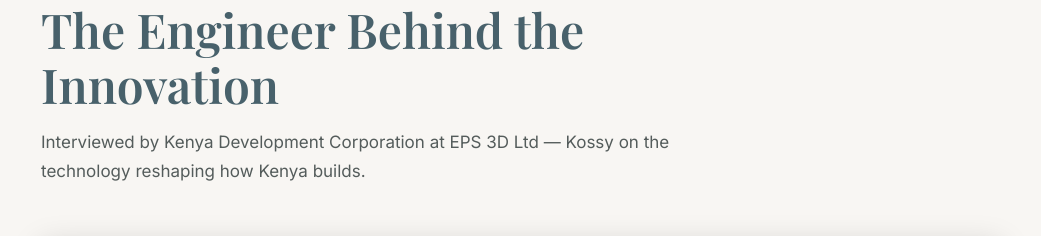
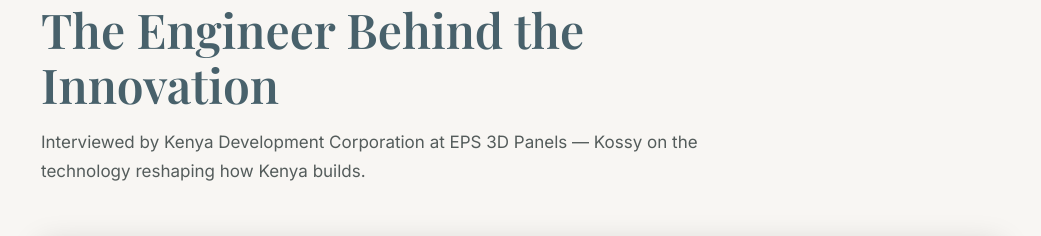
Before and after one commit to leon-madara/kossy-langat-website, a Next.js app: page /about in a window 1280 px wide. Shown: the part 3160-3396 px from the top of the page, without its empty margins (23-1064 px from the left). Built offline with nearby package versions, Linux system fonts and the light colour scheme; a web font is replaced by a local one.

Commit message:
content: EPS 3D Ltd to Panels, email update, about/BBS copy changes

```diff
--- a/src/app/about/page.tsx
+++ b/src/app/about/page.tsx
@@ -374,7 +374,7 @@
                         <SectionLabel number="05" text="In Her Own Words" className="mb-6" />
                         <h2 className="interview-headline">The Engineer Behind the Innovation</h2>
                         <p className="interview-subhead">
-                            Interviewed by Kenya Development Corporation at EPS 3D Ltd — Kossy on the technology
+                            Interviewed by Kenya Development Corporation at EPS 3D Panels — Kossy on the technology
                             reshaping how Kenya builds.
                         </p>
                     </div>
```
